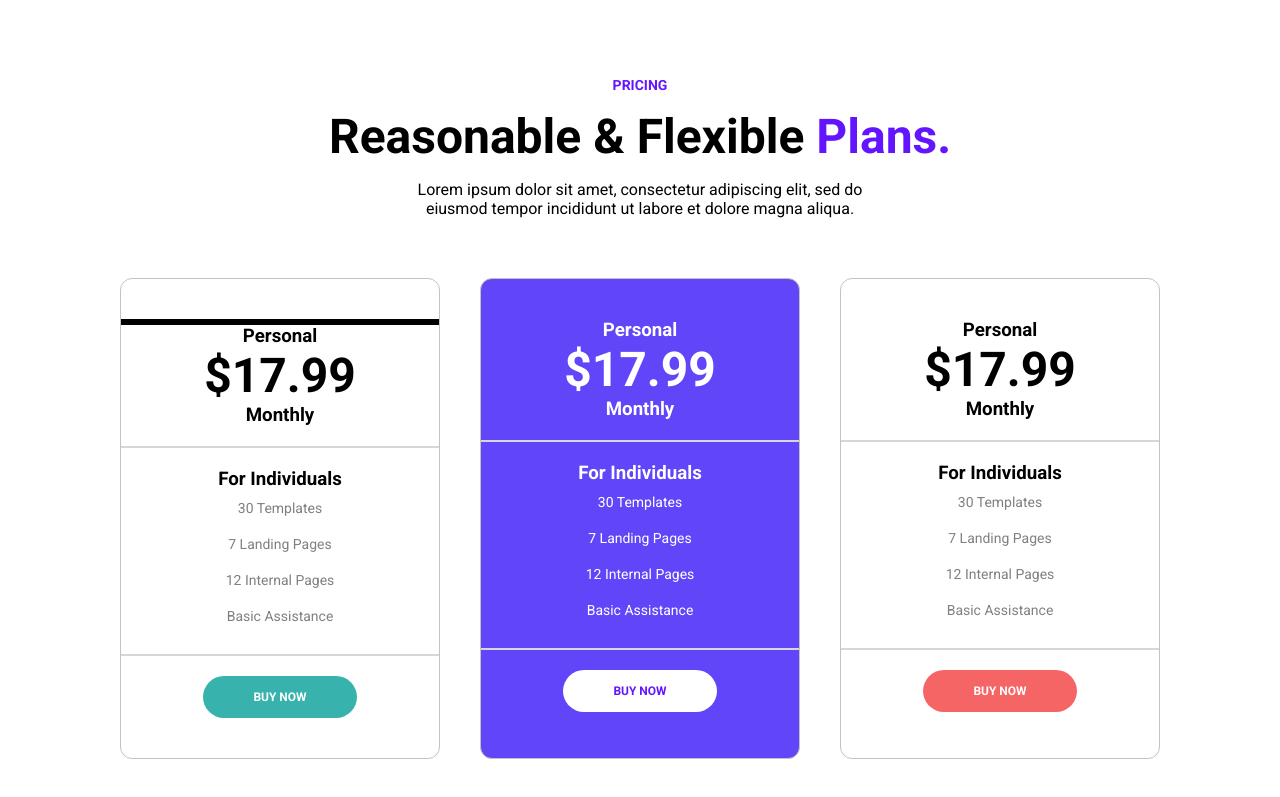
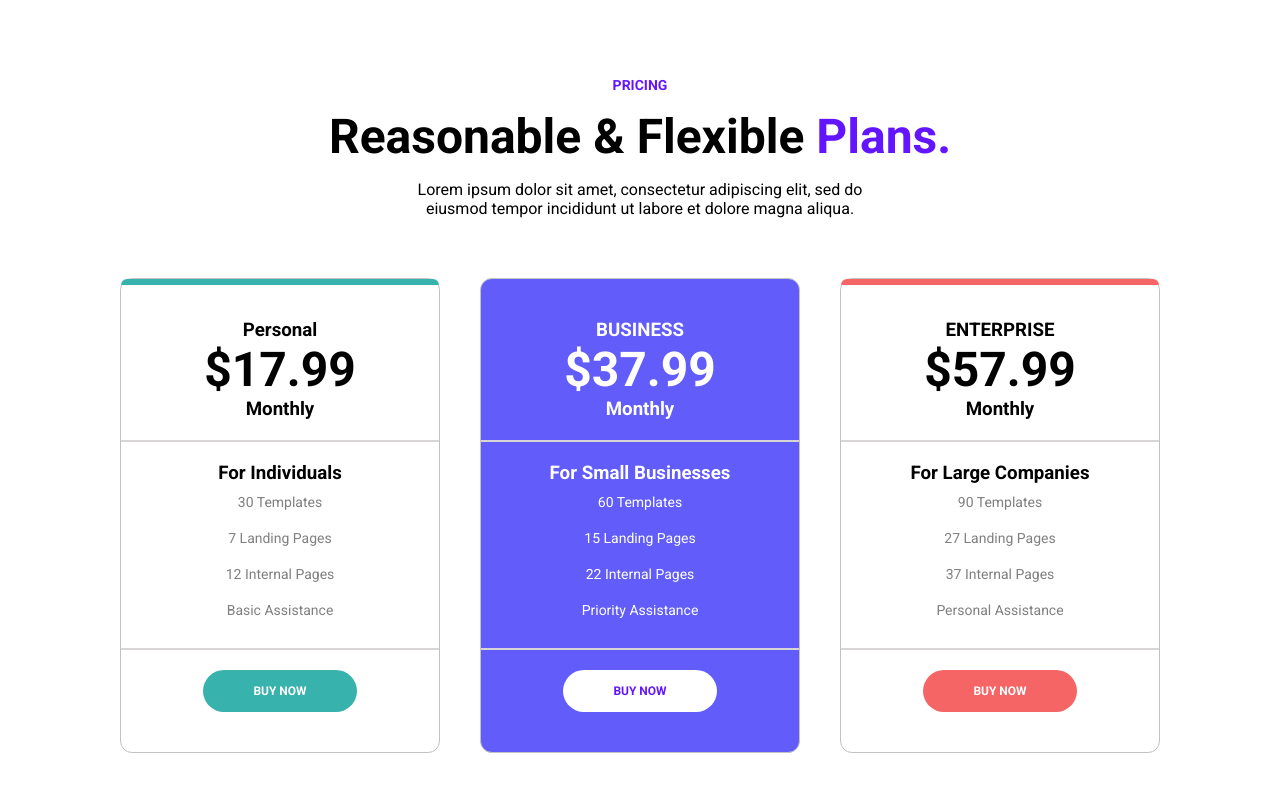
Before and after one commit to techmehedi/treact-, a plain HTML site: page index.html in a window 1280 px wide. Shown: the part 2345-3142 px from the top of the page. Drawn offline with Linux system fonts and the light colour scheme.

Commit message:
updates to pricing

```diff
--- a/index.html
+++ b/index.html
@@ -223,17 +223,17 @@
             </div>
             <div class="pricing__value-middle">
               <div class="pricing__value--first">
-                <h3>Personal</h3>
-                <h1 class="pricing__prices">$17.99</h1>
+                <h3>BUSINESS</h3>
+                <h1 class="pricing__prices">$37.99</h1>
                 <h3 class="pricing__h3--color">Monthly</h3>
               </div>
               <div class="line"></div>
               <div class="pricing__value--second pricing__value--second-middle">
-                <h3>For Individuals</h3>
-                <p class="pricing__value--para pricing__value--second-middle">30 Templates</p>
-                <p class="pricing__value--para pricing__value--second-middle">7 Landing Pages</p>
-                <p class="pricing__value--para pricing__value--second-middle">12 Internal Pages</p>
-                <p class="pricing__value--para pricing__value--second-middle">Basic Assistance</p>
+                <h3>For Small Businesses</h3>
+                <p class="pricing__value--para pricing__value--second-middle">60 Templates</p>
+                <p class="pricing__value--para pricing__value--second-middle">15 Landing Pages</p>
+                <p class="pricing__value--para pricing__value--second-middle">22 Internal Pages</p>
+                <p class="pricing__value--para pricing__value--second-middle">Priority Assistance</p>
               </div>
               <div class="line"></div>
               <div class="pricing__button">
@@ -241,18 +241,19 @@
               </div>
               </div>
               <div class="pricing__value-last">
+              <div class="top__line--end"></div>
               <div class="pricing__value--first">
-                <h3>Personal</h3>
-                <h1 class="pricing__prices">$17.99</h1>
+                <h3>ENTERPRISE</h3>
+                <h1 class="pricing__prices">$57.99</h1>
                 <h3 class="pricing__h3--color">Monthly</h3>
               </div>
               <div class="line"></div>
               <div class="pricing__value--second">
-                <h3>For Individuals</h3>
-                <p class="pricing__value--para">30 Templates</p>
-                <p class="pricing__value--para">7 Landing Pages</p>
-                <p class="pricing__value--para">12 Internal Pages</p>
-                <p class="pricing__value--para">Basic Assistance</p>
+                <h3>For Large Companies</h3>
+                <p class="pricing__value--para">90 Templates</p>
+                <p class="pricing__value--para">27 Landing Pages</p>
+                <p class="pricing__value--para">37 Internal Pages</p>
+                <p class="pricing__value--para">Personal Assistance</p>
               </div>
               <div class="line"></div>
               <div class="pricing__button">
--- a/style.css
+++ b/style.css
@@ -400,7 +400,27 @@ PRICING
 }
 
 .top__line {
-    border-style: solid;
+    width: 100%;
+    position: absolute;
+    top: 0px;
+    left: 0px;
+    right: 0px;
+    border-top-left-radius: 0.5rem;
+    border-top-right-radius: 0.5rem;
+    height: 6px;
+    background-color: rgb(56, 178, 172);
+}
+
+.top__line--end {
+    width: 100%;
+    position: absolute;
+    top: 0px;
+    left: 0px;
+    right: 0px;
+    border-top-left-radius: 0.5rem;
+    border-top-right-radius: 0.5rem;
+    height: 6px;
+    background-color: rgb(245, 101, 101);
 }
 
 .pricing__h1 {
@@ -452,7 +472,7 @@ PRICING
     border-color: rgb(196, 194, 194);
     margin: 0 40px;
     padding: 40px 0;
-
+    position: relative;
 }
 
 .line {
@@ -468,7 +488,7 @@ PRICING
     border-radius: 12px;
     border-width: 0.2px;
     border-color: rgb(196, 194, 194);    padding: 40px 0;
-    background-color: rgb(97, 70, 249);
+    background-color: rgb(97, 92, 250);
     color: white;
 }
 
@@ -479,6 +499,8 @@ PRICING
     border-width: 0.2px;
     border-color: rgb(196, 194, 194);    margin: 0 40px;
     padding: 40px 0;
+    position: relative;
+
 }
 
 .pricing__value--para {
```
